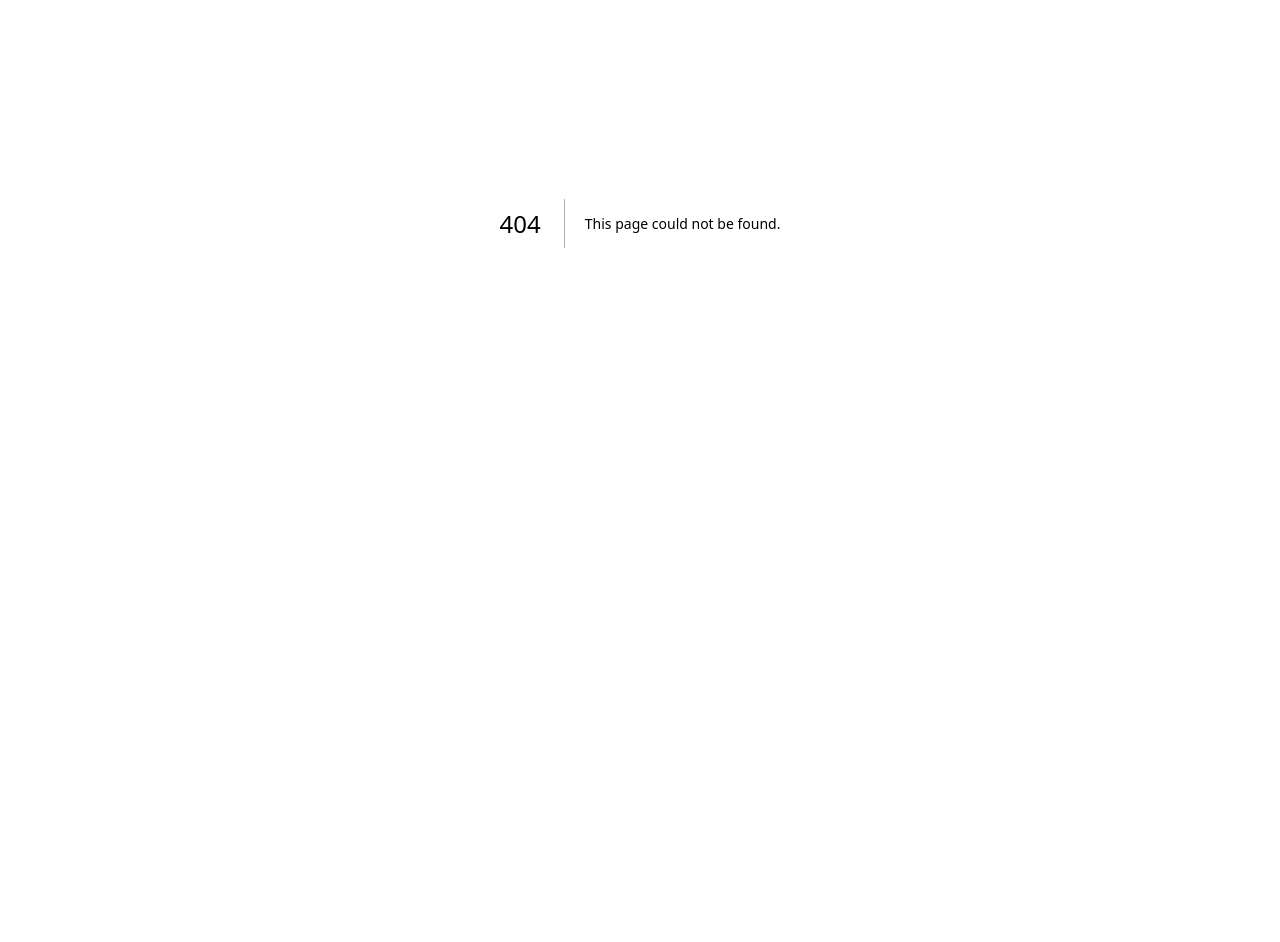
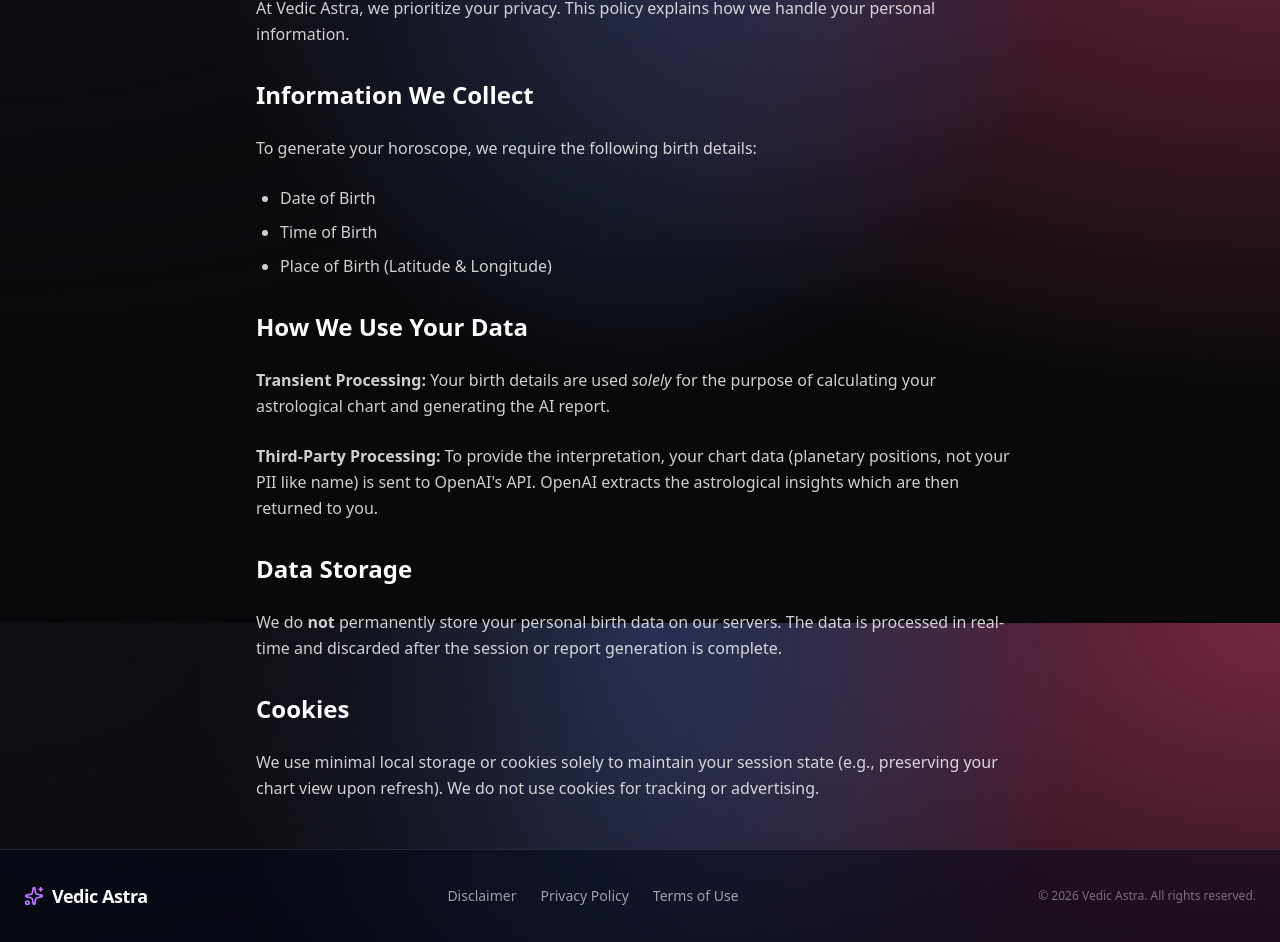
Before and after one commit to akashdeepiim/ai-vedic-kundali, a Next.js app: page /privacy in a window 1280 px wide. Before the commit this address had no page. Shown: the part 177-1119 px from the top of the page. Before the commit the page ends 800 px from the top, so only its background shows below. Built offline with nearby package versions, Linux system fonts and the light colour scheme.

Commit message:
feat: Add footer and legal pages (Terms, Privacy, Disclaimer)

```diff
--- /dev/null
+++ b/app/disclaimer/page.tsx
@@ -0,0 +1,35 @@
+export default function Disclaimer() {
+    return (
+        <div className="min-h-screen bg-[radial-gradient(ellipse_at_top,_var(--tw-gradient-stops))] from-slate-900 via-[#0a0a0a] to-black text-white p-8 md:p-12 font-sans">
+            <div className="max-w-3xl mx-auto space-y-8">
+                <h1 className="text-4xl font-bold bg-clip-text text-transparent bg-gradient-to-r from-purple-400 to-pink-600">Disclaimer</h1>
+
+                <div className="space-y-6 text-white/80 leading-relaxed">
+                    <p>
+                        <strong>For Entertainment Purposes Only.</strong> The information, reports, and insights provided by Vedic Astra are for entertainment purposes only. While we utilize advanced AI and traditional calculation methods, astrology is not a proven science and should not be used as a substitute for professional advice.
+                    </p>
+
+                    <h2 className="text-2xl font-semibold text-white mt-8">Not Professional Advice</h2>
+                    <p>
+                        The content provided by this application does not constitute medical, legal, financial, or psychological advice. You should not rely on this information to make significant life decisions.
+                    </p>
+                    <ul className="list-disc pl-6 space-y-2">
+                        <li><strong>Medical:</strong> If you have a medical condition, consult a qualified healthcare professional.</li>
+                        <li><strong>Financial:</strong> For financial decisions, consult a certified financial advisor.</li>
+                        <li><strong>Legal:</strong> For legal matters, consult a licensed attorney.</li>
+                    </ul>
+
+                    <h2 className="text-2xl font-semibold text-white mt-8">No Guarantee of Accuracy</h2>
+                    <p>
+                        Vedic Astra uses Artificial Intelligence to generate interpretations. AI can make mistakes, hallucinate facts, or provide inaccurate analyses. We make no rigorous claims regarding the accuracy, reliability, or completeness of the information provided.
+                    </p>
+
+                    <h2 className="text-2xl font-semibold text-white mt-8">Limitation of Liability</h2>
+                    <p>
+                        By using this service, you agree that Vedic Astra and its creators shall not be held liable for any direct, indirect, incidental, or consequential damages resulting from your use of (or inability to use) this service or your reliance on any information provided herein.
+                    </p>
+                </div>
+            </div>
+        </div>
+    );
+}
--- a/app/layout.tsx
+++ b/app/layout.tsx
@@ -1,6 +1,7 @@
 import type { Metadata } from "next";
 import { Geist, Geist_Mono } from "next/font/google";
 import "./globals.css";
+import Footer from "@/components/Footer";
 
 const geistSans = Geist({
   variable: "--font-geist-sans",
@@ -25,9 +26,10 @@ export default function RootLayout({
   return (
     <html lang="en" suppressHydrationWarning>
       <body
-        className={`${geistSans.variable} ${geistMono.variable} antialiased`}
+        className={`${geistSans.variable} ${geistMono.variable} antialiased min-h-screen flex flex-col`}
       >
         {children}
+        <Footer />
       </body>
     </html>
   );
--- /dev/null
+++ b/app/privacy/page.tsx
@@ -0,0 +1,44 @@
+export default function PrivacyPolicy() {
+    return (
+        <div className="min-h-screen bg-[radial-gradient(ellipse_at_top,_var(--tw-gradient-stops))] from-slate-900 via-[#0a0a0a] to-black text-white p-8 md:p-12 font-sans">
+            <div className="max-w-3xl mx-auto space-y-8">
+                <h1 className="text-4xl font-bold bg-clip-text text-transparent bg-gradient-to-r from-blue-400 to-cyan-600">Privacy Policy</h1>
+                <p className="text-sm text-white/40">Last Updated: {new Date().toLocaleDateString()}</p>
+
+                <div className="space-y-6 text-white/80 leading-relaxed">
+                    <p>
+                        At Vedic Astra, we prioritize your privacy. This policy explains how we handle your personal information.
+                    </p>
+
+                    <h2 className="text-2xl font-semibold text-white mt-8">Information We Collect</h2>
+                    <p>
+                        To generate your horoscope, we require the following birth details:
+                    </p>
+                    <ul className="list-disc pl-6 space-y-2">
+                        <li>Date of Birth</li>
+                        <li>Time of Birth</li>
+                        <li>Place of Birth (Latitude & Longitude)</li>
+                    </ul>
+
+                    <h2 className="text-2xl font-semibold text-white mt-8">How We Use Your Data</h2>
+                    <p>
+                        <strong>Transient Processing:</strong> Your birth details are used <em>solely</em> for the purpose of calculating your astrological chart and generating the AI report.
+                    </p>
+                    <p>
+                        <strong>Third-Party Processing:</strong> To provide the interpretation, your chart data (planetary positions, not your PII like name) is sent to OpenAI's API. OpenAI extracts the astrological insights which are then returned to you.
+                    </p>
+
+                    <h2 className="text-2xl font-semibold text-white mt-8">Data Storage</h2>
+                    <p>
+                        We do <strong>not</strong> permanently store your personal birth data on our servers. The data is processed in real-time and discarded after the session or report generation is complete.
+                    </p>
+
+                    <h2 className="text-2xl font-semibold text-white mt-8">Cookies</h2>
+                    <p>
+                        We use minimal local storage or cookies solely to maintain your session state (e.g., preserving your chart view upon refresh). We do not use cookies for tracking or advertising.
+                    </p>
+                </div>
+            </div>
+        </div>
+    );
+}
--- /dev/null
+++ b/app/terms/page.tsx
@@ -0,0 +1,44 @@
+export default function TermsOfUse() {
+    return (
+        <div className="min-h-screen bg-[radial-gradient(ellipse_at_top,_var(--tw-gradient-stops))] from-slate-900 via-[#0a0a0a] to-black text-white p-8 md:p-12 font-sans">
+            <div className="max-w-3xl mx-auto space-y-8">
+                <h1 className="text-4xl font-bold bg-clip-text text-transparent bg-gradient-to-r from-emerald-400 to-teal-600">Terms of Use</h1>
+                <p className="text-sm text-white/40">Last Updated: {new Date().toLocaleDateString()}</p>
+
+                <div className="space-y-6 text-white/80 leading-relaxed">
+                    <p>
+                        Welcome to Vedic Astra. By accessing or using our application, you agree to be bound by these Terms of Use.
+                    </p>
+
+                    <h2 className="text-2xl font-semibold text-white mt-8">1. Acceptance of Terms</h2>
+                    <p>
+                        By using Vedic Astra, you agree to these terms and our Privacy Policy. If you do not agree, strictly do not use this application.
+                    </p>
+
+                    <h2 className="text-2xl font-semibold text-white mt-8">2. Use of Service</h2>
+                    <p>
+                        You agree to use this service only for lawful purposes. You must not use this application to generate content that is harmful, offensive, or violates any laws.
+                    </p>
+
+                    <h2 className="text-2xl font-semibold text-white mt-8">3. Disclaimer of Warranties</h2>
+                    <p>
+                        The service is provided "as is" and "as available" without any warranties of any kind. We explicitly disclaim any warranties of fitness for a particular purpose or non-infringement.
+                    </p>
+                    <p>
+                        <strong>Crucially:</strong> You acknowledge that the astrological reports are for entertainment only and do not constitute professional advice.
+                    </p>
+
+                    <h2 className="text-2xl font-semibold text-white mt-8">4. Intellectual Property</h2>
+                    <p>
+                        The code, design, and content of Vedic Astra are protected by copyright and other intellectual property laws.
+                    </p>
+
+                    <h2 className="text-2xl font-semibold text-white mt-8">5. Changes to Terms</h2>
+                    <p>
+                        We reserve the right to modify these terms at any time. Your continued use of the application constitutes acceptance of those changes.
+                    </p>
+                </div>
+            </div>
+        </div>
+    );
+}
--- /dev/null
+++ b/components/Footer.tsx
@@ -0,0 +1,36 @@
+import Link from 'next/link';
+import { Sparkles } from 'lucide-react';
+
+export default function Footer() {
+    return (
+        <footer className="w-full border-t border-white/10 bg-slate-950/50 backdrop-blur-md mt-auto">
+            <div className="max-w-7xl mx-auto px-6 py-8">
+                <div className="flex flex-col md:flex-row justify-between items-center gap-6">
+                    {/* Brand */}
+                    <div className="flex items-center gap-2">
+                        <Sparkles className="w-5 h-5 text-purple-400" />
+                        <span className="text-white font-semibold text-lg tracking-tight">Vedic Astra</span>
+                    </div>
+
+                    {/* Links */}
+                    <div className="flex flex-wrap justify-center gap-6 text-sm text-white/60">
+                        <Link href="/disclaimer" className="hover:text-purple-300 transition-colors">
+                            Disclaimer
+                        </Link>
+                        <Link href="/privacy" className="hover:text-purple-300 transition-colors">
+                            Privacy Policy
+                        </Link>
+                        <Link href="/terms" className="hover:text-purple-300 transition-colors">
+                            Terms of Use
+                        </Link>
+                    </div>
+
+                    {/* Copyright */}
+                    <div className="text-xs text-white/40">
+                        &copy; {new Date().getFullYear()} Vedic Astra. All rights reserved.
+                    </div>
+                </div>
+            </div>
+        </footer>
+    );
+}
```
